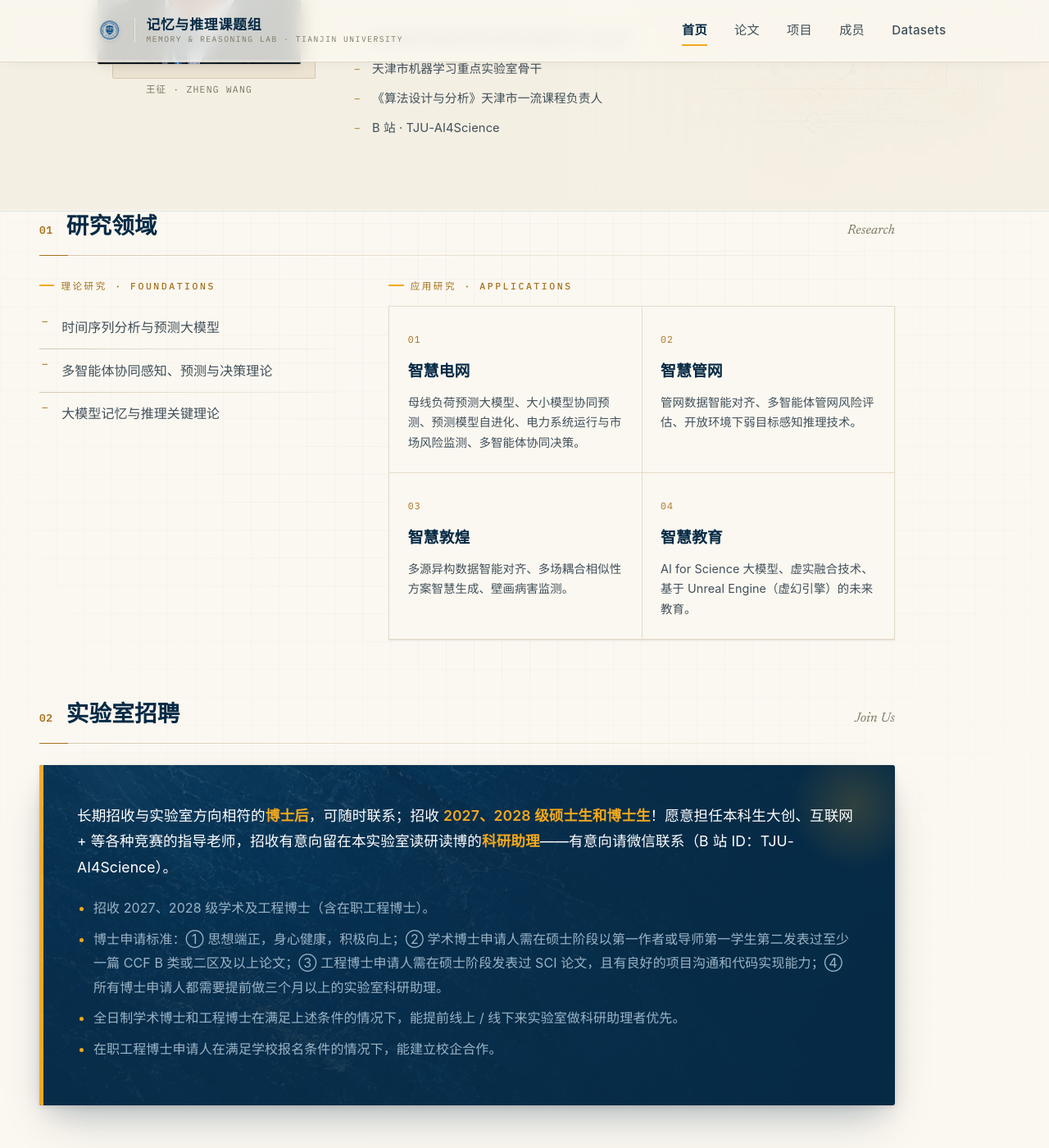
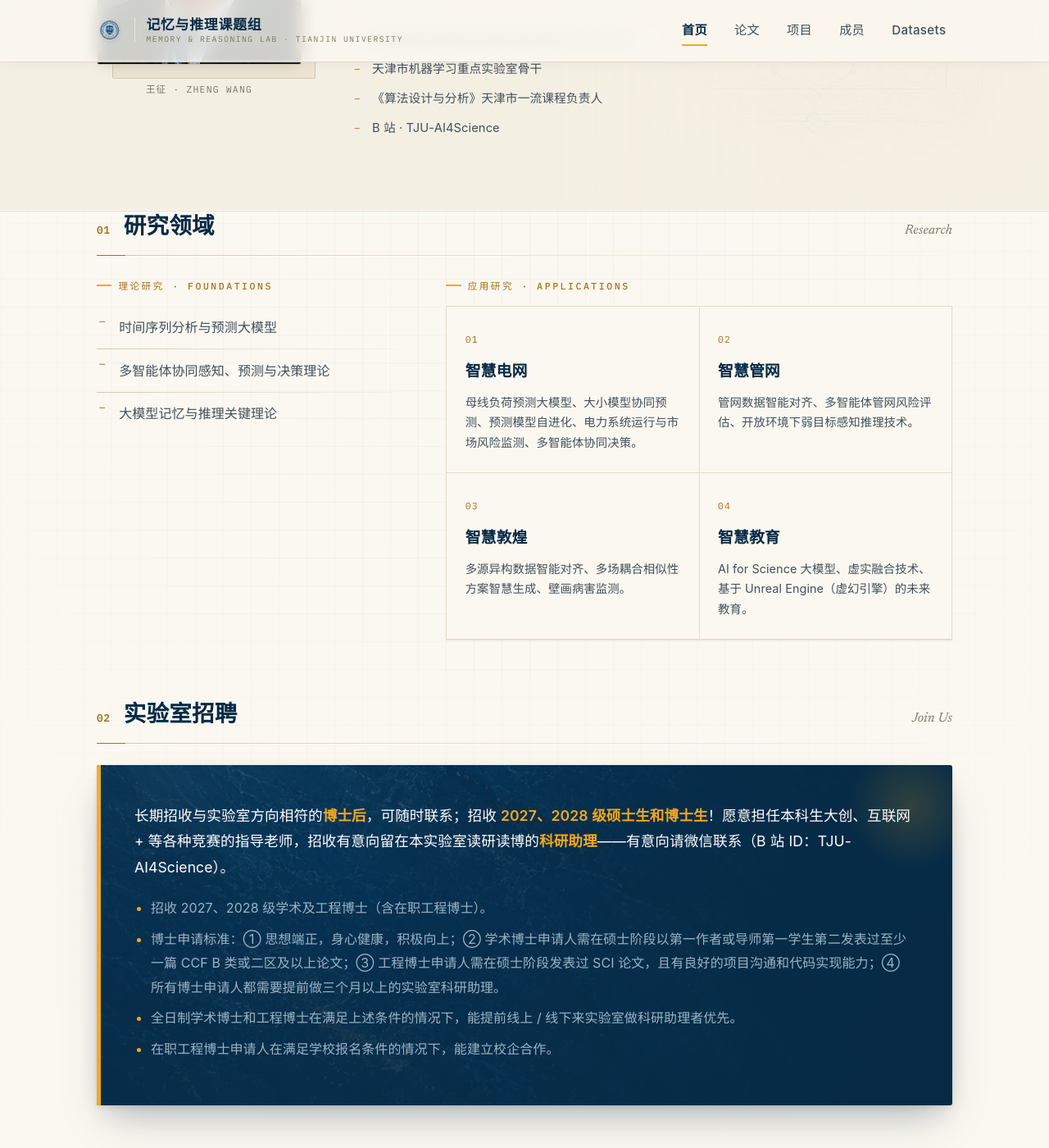
Before and after one commit to zhengwangtju/zhengwangtju.github.io, a Jekyll site: the page built from pages/home.html, in a window 1280 px wide and 1400 px high, scrolled down 1192 px. Shown: the whole window at 82% size. Built offline with Jekyll 4.4.1, drawn with Linux system fonts in a browser that asks for light colours.

Commit message:
fix(layout): 首页板块靠左 —— .section 的 margin 简写覆盖了 .wrap 的居中
首页板块为 class="section wrap"。.wrap 设 margin:0 auto（居中），但 .section 用了
margin:0 0 <bottom> 简写（左右 margin 被重置为 0）；因 .section 在样式表中定义晚于
.wrap，故覆盖之，导致所有 .section.wrap 块靠左、右侧大片留白（hero/PI 用 .wrap 不带
.section 故仍居中——正是用户看到的不对齐）。

修复：.section 只设 margin-bottom，不再用会清零左右 margin 的简写。这样 .section.wrap
保留 .wrap 的 margin:0 auto 居中；其它页面内嵌的 .section（在 .wrap.page 内）行为不变。
1600px 实测：hero / PI / 各板块左右边缘对齐、共用同一居中列。

Co-Authored-By: Claude Opus 4.8 (1M context) <noreply@anthropic.com>

```diff
--- a/assets/css/site.css
+++ b/assets/css/site.css
@@ -133,7 +133,7 @@ em{font-style:normal}
 .empty-state{color:var(--muted);font-style:italic}
 
 /* section header: 02 — 标题 — English */
-.section{margin:0 0 clamp(40px,6vw,72px)}
+.section{margin-bottom:clamp(40px,6vw,72px)}
 .section-head{
   display:flex;align-items:baseline;gap:1rem;
   margin:0 0 1.6rem;padding-bottom:.9rem;
```
